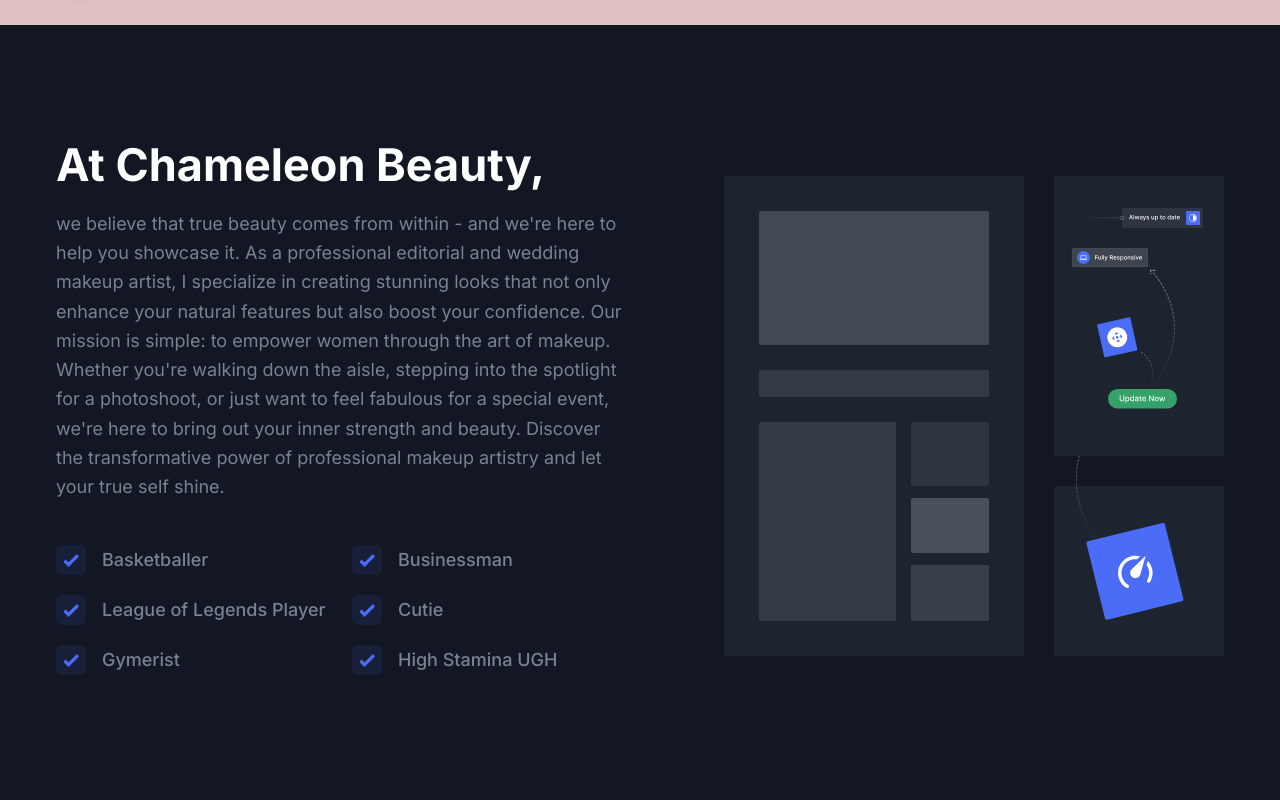
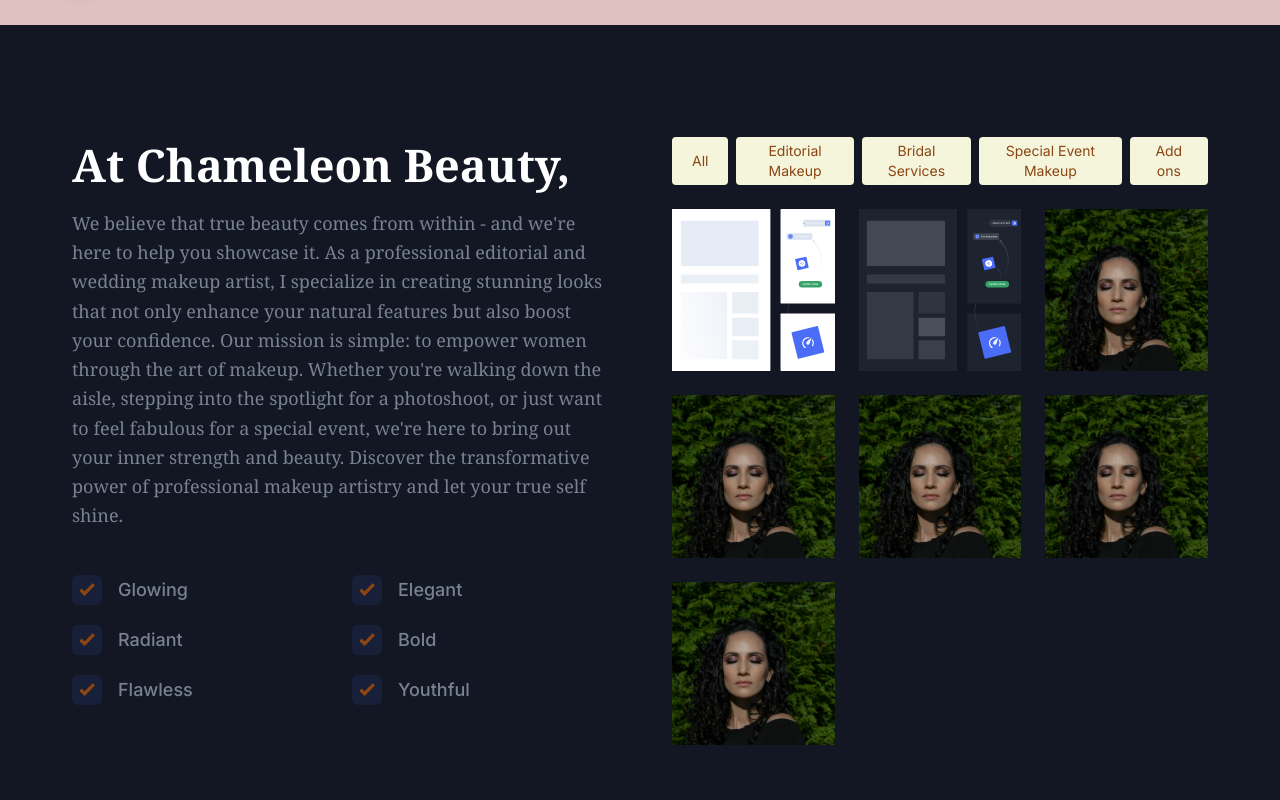
Before and after one commit to DJSanch/Chameleon_Beauty, a Next.js app: page / in a window 1280 px wide. Shown: the part 640-1440 px from the top of the page. Built offline with nearby package versions, Linux system fonts and the light colour scheme.

Commit message:
Index page updates

```diff
--- a/src/components/About/AboutSectionOne.tsx
+++ b/src/components/About/AboutSectionOne.tsx
@@ -1,15 +1,46 @@
+"use client";
+
+import { useState } from "react";
 import Image from "next/image";
 import SectionTitle from "../Common/SectionTitle";
 
+// Updated checkIcon with brown color
 const checkIcon = (
   <svg width="16" height="13" viewBox="0 0 16 13" className="fill-current">
-    <path d="M5.8535 12.6631C5.65824 12.8584 5.34166 12.8584 5.1464 12.6631L0.678505 8.1952C0.483242 7.99994 0.483242 7.68336 0.678505 7.4881L2.32921 5.83739C2.52467 5.64193 2.84166 5.64216 3.03684 5.83791L5.14622 7.95354C5.34147 8.14936 5.65859 8.14952 5.85403 7.95388L13.3797 0.420561C13.575 0.22513 13.8917 0.225051 14.087 0.420383L15.7381 2.07143C15.9333 2.26669 15.9333 2.58327 15.7381 2.77854L5.8535 12.6631Z" />
+    <path d="M5.8535 12.6631C5.65824 12.8584 5.34166 12.8584 5.1464 12.6631L0.678505 8.1952C0.483242 7.99994 0.483242 7.68336 0.678505 7.4881L2.32921 5.83739C2.52467 5.64193 2.84166 5.64216 3.03684 5.83791L5.14622 7.95354C5.34147 8.14936 5.65859 8.14952 5.85403 7.95388L13.3797 0.420561C13.575 0.22513 13.8917 0.225051 14.087 0.420383L15.7381 2.07143C15.9333 2.26669 15.9333 2.58327 15.7381 2.77854L5.8535 12.6631Z" fill="#8b4513" />
   </svg>
 );
 
-const AboutSectionOne = () => {
-  const List = ({ text }) => (
-    <p className="mb-5 flex items-center text-lg font-medium text-body-color">
+const images = [
+  { src: "/images/about/about-image.svg", category: "Editorial Makeup" },
+  { src: "/images/about/about-image-dark.svg", category: "Editorial Makeup" },
+  { src: "/images/about/hello.jpeg", category: "Bridal Services" },
+  { src: "/images/about/hello.jpeg", category: "Special Event Makeup" },
+  { src: "/images/about/hello.jpeg", category: "Add ons" },
+  { src: "/images/about/hello.jpeg", category: "Editorial Makeup" },
+  { src: "/images/about/hello.jpeg", category: "Add ons" },
+];
+
+const AboutSectionOne: React.FC = () => {
+  const [isZoomed, setIsZoomed] = useState<boolean>(false);
+  const [currentImage, setCurrentImage] = useState<number>(0);
+  const [selectedCategory, setSelectedCategory] = useState<string>("All");
+
+  const handleImageClick = (index: number) => {
+    setCurrentImage(index);
+    setIsZoomed(true);
+  };
+
+  const handleNextImage = () => {
+    setCurrentImage((prev) => (prev + 1) % images.length);
+  };
+
+  const handlePrevImage = () => {
+    setCurrentImage((prev) => (prev - 1 + images.length) % images.length);
+  };
+
+  const List = ({ text }: { text: string }) => (
+    <p className="mb-5 flex items-center text-lg font-medium text-body-color font-playfair">
       <span className="mr-4 flex h-[30px] w-[30px] items-center justify-center rounded-md bg-primary bg-opacity-10 text-primary">
         {checkIcon}
       </span>
@@ -21,53 +52,107 @@
     <section id="about" className="pt-16 md:pt-20 lg:pt-28">
       <div className="container">
         <div className="border-b border-body-color/[.15] pb-16 dark:border-white/[.15] md:pb-20 lg:pb-28">
-          <div className="-mx-4 flex flex-wrap items-center">
-            <div className="w-full px-4 lg:w-1/2">
+          <div className="flex flex-wrap items-start">
+            {/* Text Section */}
+            <div className="w-full px-4 lg:w-1/2 lg:pr-8">
               <SectionTitle
-                title="At Chameleon Beauty, "
-                paragraph="we believe that true beauty comes from within - and we're here to help you showcase it. As a professional editorial and wedding makeup artist, I specialize in creating stunning looks that not only enhance your natural features but also boost your confidence.
-Our mission is simple: to empower women through the art of makeup. Whether you're walking down the aisle, stepping into the spotlight for a photoshoot, or just want to feel fabulous for a special event, we're here to bring out your inner strength and beauty.
-Discover the transformative power of professional makeup artistry and let your true self shine."
+                title="At Chameleon Beauty,"
+                paragraph="We believe that true beauty comes from within - and we're here to help you showcase it. As a professional editorial and wedding makeup artist, I specialize in creating stunning looks that not only enhance your natural features but also boost your confidence. Our mission is simple: to empower women through the art of makeup. Whether you're walking down the aisle, stepping into the spotlight for a photoshoot, or just want to feel fabulous for a special event, we're here to bring out your inner strength and beauty. Discover the transformative power of professional makeup artistry and let your true self shine."
                 mb="44px"
               />
 
-              <div
-                className="mb-12 max-w-[570px] lg:mb-0"
-                data-wow-delay=".15s"
-              >
+              <div className="mb-12 max-w-[570px] lg:mb-0" data-wow-delay=".15s">
                 <div className="mx-[-12px] flex flex-wrap">
                   <div className="w-full px-3 sm:w-1/2 lg:w-full xl:w-1/2">
-                    <List text="Basketballer" />
-                    <List text="League of Legends Player" />
-                    <List text="Gymerist" />
+                    <List text="Glowing" />
+                    <List text="Radiant" />
+                    <List text="Flawless" />
                   </div>
 
                   <div className="w-full px-3 sm:w-1/2 lg:w-full xl:w-1/2">
-                    <List text="Businessman" />
-                    <List text="Cutie" />
-                    <List text="High Stamina UGH" />
+                    <List text="Elegant" />
+                    <List text="Bold" />
+                    <List text="Youthful" />
                   </div>
                 </div>
               </div>
             </div>
 
-            <div className="w-full px-4 lg:w-1/2">
-              <div className="relative mx-auto aspect-[25/24] max-w-[500px] lg:mr-0">
-                <Image
-                  src="/images/about/about-image.svg"
-                  alt="about-image"
-                  fill
-                  className="mx-auto max-w-full drop-shadow-three dark:hidden dark:drop-shadow-none lg:mr-0"
-                />
-                <Image
-                  src="/images/about/about-image-dark.svg"
-                  alt="about-image"
-                  fill
-                  className="mx-auto hidden max-w-full drop-shadow-three dark:block dark:drop-shadow-none lg:mr-0"
-                />
+            {/* Images Section */}
+            <div className="w-full px-4 lg:w-1/2 lg:pl-8">
+              {/* Category Filter Buttons */}
+              <div className="flex space-x-2 mb-6">
+                {["All", "Editorial Makeup", "Bridal Services", "Special Event Makeup", "Add ons"].map((category) => (
+                  <button
+                    key={category}
+                    onClick={() => setSelectedCategory(category)}
+                    className={`py-1 px-5 text-sm rounded font-playfair text-[#8b4513] bg-[#f5f5dc] transition-transform duration-300 ease-in-out hover:shadow-lg hover:scale-105`}
+                  >
+                    {category}
+                  </button>
+                ))}
+              </div>
+
+              <div className="grid grid-cols-2 gap-6 sm:grid-cols-3 md:grid-cols-4 lg:grid-cols-3">
+                {images
+                  .filter((image) => selectedCategory === "All" || image.category === selectedCategory)
+                  .map((image, index) => (
+                    <div
+                      key={index}
+                      className="relative cursor-pointer overflow-hidden"
+                      style={{ paddingBottom: '100%' }} // Maintain square aspect ratio
+                      onClick={() => handleImageClick(index)}
+                    >
+                      <Image
+                        src={image.src}
+                        alt={`about-image-${index}`}
+                        fill
+                        style={{ objectFit: 'cover' }}
+                        className="transition-transform duration-300 ease-in-out transform hover:scale-110" // Slightly larger hover scale
+                      />
+                    </div>
+                  ))}
               </div>
             </div>
           </div>
+
+          {/* Fullscreen Overlay */}
+          {isZoomed && (
+            <div
+              className="fixed inset-0 bg-black bg-opacity-70 flex items-center justify-center z-40"
+              onClick={() => setIsZoomed(false)}
+            >
+              <div className="relative max-w-screen-lg max-h-screen flex items-center justify-center">
+                <Image
+                  src={images[currentImage].src}
+                  alt={`fullscreen-image-${currentImage}`}
+                  width={800} // Default width
+                  height={600} // Default height
+                  style={{ objectFit: 'contain' }}
+                  className="transition-transform duration-300 ease-in-out transform scale-100" // Ensure the image is centered and scaled
+                />
+                <button
+                  className="absolute top-1/2 left-4 transform -translate-y-1/2 bg-white p-2 rounded-full shadow-lg z-50"
+                  onClick={(e) => {
+                    e.stopPropagation();
+                    handlePrevImage();
+                  }}
+                >
+                  &lt;
+                </button>
+                <button
+                  className="absolute top-1/2 right-4 transform -translate-y-1/2 bg-white p-2 rounded-full shadow-lg z-50"
+                  onClick={(e) => {
+                    e.stopPropagation();
+                    handleNextImage();
+                  }}
+                >
+                  &gt;
+                </button>
+              </div>
+            </div>
+          )}
+
         </div>
       </div>
     </section>
--- a/src/components/Common/SectionTitle.tsx
+++ b/src/components/Common/SectionTitle.tsx
@@ -12,19 +12,17 @@
   mb?: string;
 }) => {
   return (
-    <>
     <div
       className={`w-full ${center ? "mx-auto text-center" : ""}`}
       style={{ maxWidth: width, marginBottom: mb }}
     >
-        <h2 className="mb-4 text-3xl font-bold !leading-tight text-black dark:text-white sm:text-4xl md:text-[45px]">
+      <h2 className="mb-4 text-3xl font-serif font-bold text-[#8b4513] !leading-tight dark:text-white sm:text-4xl md:text-[45px]">
         {title}
       </h2>
-        <p className="text-base !leading-relaxed text-body-color md:text-lg">
+      <p className="text-base font-serif text-body-color !leading-relaxed md:text-lg">
         {paragraph}
       </p>
     </div>
-    </>
   );
 };
 
--- a/src/styles/index.css
+++ b/src/styles/index.css
@@ -9,6 +9,7 @@
     font-family: "Inter", sans-serif;
   }
 }
+
 
 @layer components {
   input[type="checkbox"]:checked ~ label span svg {
@@ -45,6 +46,10 @@
   /* Hover animation for button text */
   .button-text-hover {
     @apply transition-colors duration-300 ease-in-out;
+    font-family: 'Lora', serif;
+  }
+
+  .fontLora {
     font-family: 'Lora', serif;
   }
 
@@ -103,4 +108,6 @@
     box-shadow: 0px 4px 12px rgba(0, 0, 0, 0.2);
   }
 
+
+
 }
```
Also changed, not shown: public/images/about/hello.jpeg (added). Lines whose indentation alone changed are shown as unchanged.
